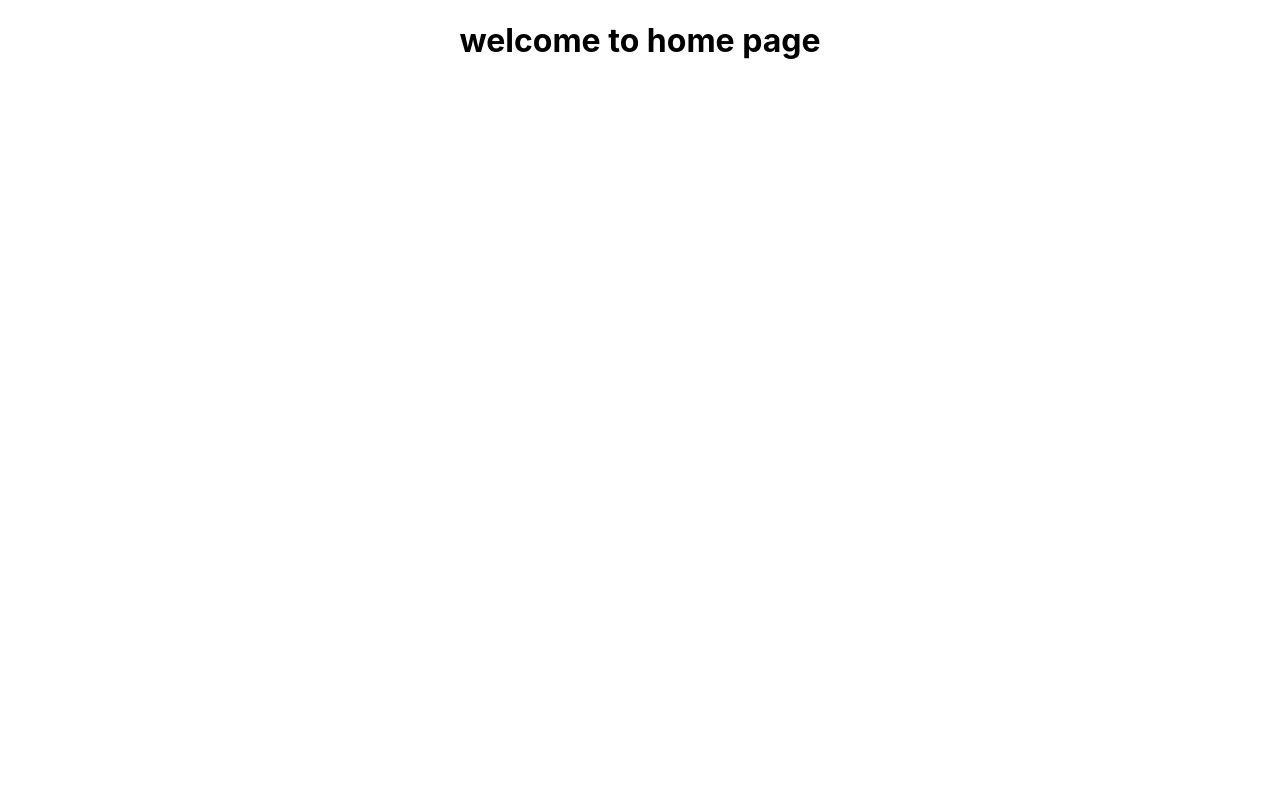
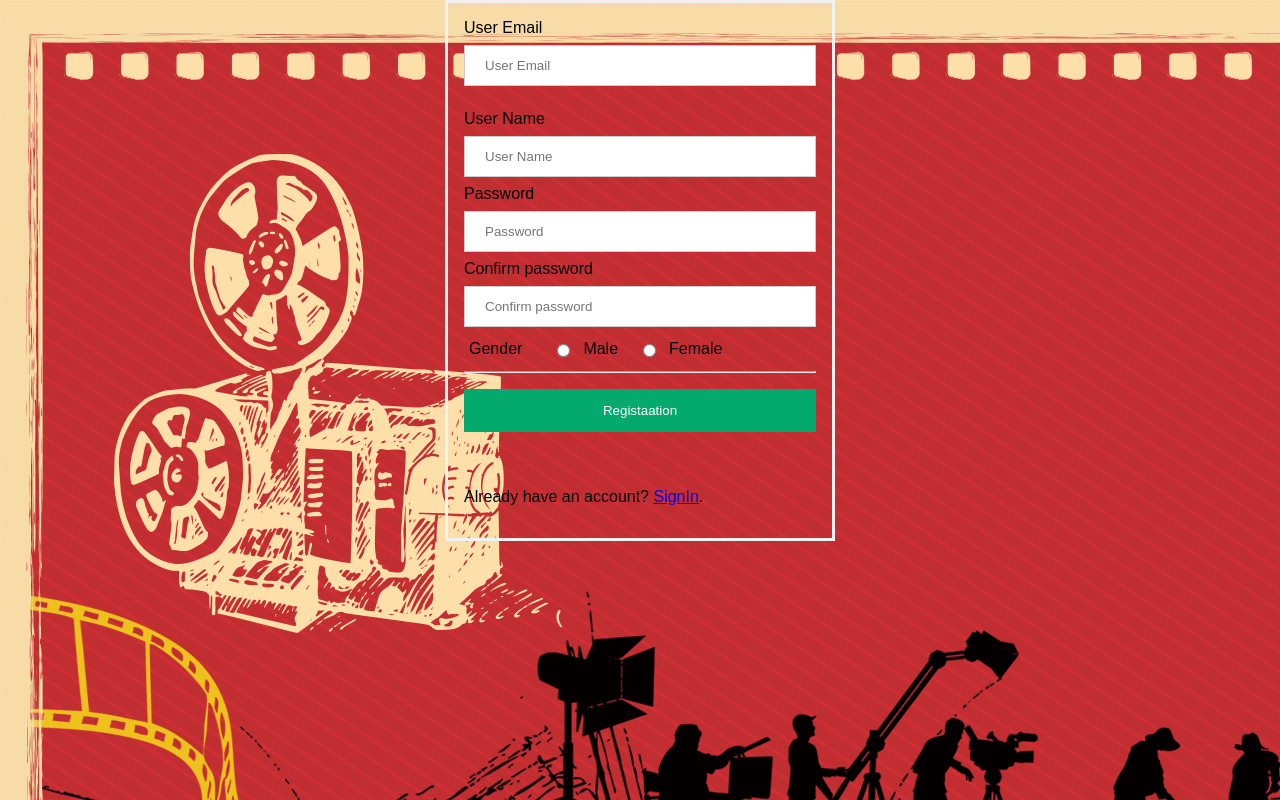
Before and after one commit to krish12dev/movie_app, a React (Create React App) app in the folder frontend_app/: page /signup in a window 1280 px wide. Built offline with nearby package versions, Linux system fonts and the light colour scheme.

Commit message:
setup login signup ui

```diff
--- a/frontend_app/package.json
+++ b/frontend_app/package.json
@@ -8,6 +8,7 @@
     "@testing-library/user-event": "^13.5.0",
     "react": "^18.2.0",
     "react-dom": "^18.2.0",
+    "react-router-dom": "^6.22.3",
     "react-scripts": "5.0.1",
     "web-vitals": "^2.1.4"
   },
--- a/frontend_app/src/App.js
+++ b/frontend_app/src/App.js
@@ -1,9 +1,10 @@
 import './App.css';
+import RoutePage from './Router/RoutePage';
 
 function App() {
   return (
-    <div className="App">
-      <h1>welcome to home page</h1>
+    <div >
+      <RoutePage/>
     </div>
   );
 }
--- /dev/null
+++ b/frontend_app/src/Components/Input/index.jsx
@@ -0,0 +1,9 @@
+const Input = ({title, onChangeHandler, types, names, values, placeholdername}) => {
+  return (
+    <>
+      <lable>{title}</lable>
+      <input type={types} onChange={onChangeHandler} name={names} value={values} placeholder={placeholdername}/>
+    </>
+  );
+};
+export default Input;
--- /dev/null
+++ b/frontend_app/src/Pages/Home/index.jsx
@@ -0,0 +1,6 @@
+const Home =()=>{
+    return(
+        <></>
+    )
+}
+export default Home
--- /dev/null
+++ b/frontend_app/src/Pages/Login/index.jsx
@@ -0,0 +1,119 @@
+import { useEffect, useState } from "react";
+import Input from "../../Components/Input";
+import { Strings } from "../../Strings";
+import { Link, Outlet } from "react-router-dom";
+import "./login.css";
+const LoginPage = () => {
+  const initialState = { username: "", password: "", checkbox: true };
+  const [formValue, setFormValue] = useState(initialState);
+  const [formError, setFormError] = useState({});
+  const [submitValue, setSubmitValue] = useState(false);
+  const [output, setOutPut] = useState([]);
+  const [editableIndex, setEditableIndex] = useState(-1);
+  const [isEditable, setEditable] = useState(false);
+
+  const submitHandler = (e) => {
+    e.preventDefault();
+    setFormError(validate(formValue));
+    setSubmitValue(true);
+    const currentdata = [...output, formValue];
+    setOutPut(currentdata);
+    setFormValue(initialState);
+  };
+  const validate = (values) => {
+    const errors = {};
+    if (!values.username) {
+      errors.username = "Username is required!";
+    }
+    if (!values.password) {
+      errors.password = "Password is required";
+    } else if (values.password.length < 4) {
+      errors.password = "Password must be more than 4 characters";
+    } else if (values.password.length > 10) {
+      errors.password = "Password cannot exceed more than 10 characters";
+    }
+    return errors;
+  };
+
+  const changeHandler = (e) => {
+    const { name, value } = e.target;
+    setFormValue({ ...formValue, [name]: value });
+  };
+  //   const deleteHandler =(index)=>{
+  //     const recentdata = (output.filter((item,i)=> i !== index))
+  //     setOutPut(recentdata)
+
+  //   }
+  //   const editHandler =(index) =>{
+  //     const selectItem = output[index]
+  //     setFormValue(selectItem)
+  //     setEditableIndex(index)
+  //     setEditable(true)
+
+  //   }
+  //   const updateHandler =(e,index) =>{
+  //     e.preventDefault()
+  //     const updateData = [...output]
+  //     if(editableIndex !== null && editableIndex >=0){
+  //       updateData[editableIndex] = formValue
+  //       setEditable(false)
+  //       setOutPut(updateData)
+  //       setFormValue(initialState)
+  //     }
+  //   }
+
+  return (
+    <>
+      <form onSubmit={submitHandler}>
+        <div className="imageContainer">
+          <img src="img_avatar2.png" alt="company logo" className="avatar" />
+        </div>
+        <div className="container">
+          <label htmlFor="uname">
+            <b>Username</b>
+          </label>
+          <Input
+            types="text"
+            names="username"
+            values={formValue.username}
+            onChangeHandler={changeHandler}
+            placeholdername={Strings.emailOrPhoneNumber}
+          />
+          <p className="errorField">{formError.username}</p>
+          <label htmlFor="password">
+            <b>password</b>
+          </label>
+          <Input
+            types="password"
+            names="password"
+            values={formValue.password}
+            onChangeHandler={changeHandler}
+            placeholdername={Strings.password}
+          />
+          <p className="errorfield">{formError.password}</p>
+          <button type="submit">Login</button>
+          <label>
+            <Input
+              types="checkbox"
+              names="checkbox"
+              values={formValue.checkbox}
+              onChangeHandler={changeHandler}
+              placeholdername={Strings.emailOrPhoneNumber}
+            />
+            Remember me
+          </label>
+        </div>
+        <div className="container">
+          <span>
+            <Link to="/forgot_password">Forgot Password</Link>
+          </span>
+          <span className="sign_up">
+            <Link to="/signup">Sign up</Link>
+          </span>
+        </div>
+        <Outlet />
+      </form>
+    </>
+  );
+};
+export default LoginPage;
--- /dev/null
+++ b/frontend_app/src/Pages/Login/login.css
@@ -0,0 +1,58 @@
+
+body{
+    font-family: Arial, Helvetica, sans-serif;
+    background-image: url('../../assets/—Pngtree—movie\ shooting\ silhouette\ film\ festival_1055345.jpg');
+    opacity: 1;
+}
+form{
+    border: 3px solid #f1f1f1;
+    max-width: 30%;
+    margin: auto;
+}
+input[type=text], input[type=password], input[type = email] {
+    width: 100%;
+    padding: 12px 20px;
+    margin: 8px 0;
+    display: inline-block;
+    border: 1px solid #ccc;
+    box-sizing: border-box;
+}
+button{
+    background-color: #04aa6d;
+    color: white;
+    padding: 14px 20px;
+    margin: 8px 0;
+    border: none;
+    cursor: pointer;
+    width: 100%;
+}
+.gender{
+    display: flex;
+    padding: 5px;
+    gap: 10px;
+}
+button:hover{
+    opacity: 0.8
+}
+.imageContainer{
+    text-align: center;
+    margin: 24px 0 12px 0
+}
+img.avatar{
+    width: 40%;
+    border-radius: 50%;
+}
+.container{
+    padding: 16px;
+}
+span.sign_up{
+    float: right;
+    padding-top: 16px;
+}
+@media screen and (max-width: 300px) {
+    span.sign_up{
+        display: block;
+        float: none;
+    }
+
+}
--- /dev/null
+++ b/frontend_app/src/Pages/SignUp/index.jsx
@@ -0,0 +1,104 @@
+import React, { useEffect, useState } from "react";
+import { Link, Outlet } from "react-router-dom";
+import "./Signup.css";
+import Input from "../../Components/Input";
+import { Strings } from "../../Strings";
+
+const SignUp = () => {
+  const initialState = { email: "", password: "", pswconf: "" };
+  const [formValue, setFormValue] = useState(initialState);
+  const [formError, setFormError] = useState({});
+  const [formOutput, setFormOutput] = useState([]);
+  const [editableIndex, setEditableIndex] = useState(-1);
+  const [isEditable, setIsEditable] = useState(false);
+  const [isSubmit, setSubmit] = useState(false);
+
+  const submitHandler = (e) => {
+    e.preventDefault();
+    setFormError(validate(formValue));
+    const currentdata = [...formOutput, formValue];
+    setFormOutput(currentdata);
+  };
+  const validate = (values) => {
+    const errors = {};
+    if (!values.email) {
+      errors.email = "Please enter valid email id";
+    }
+    return errors;
+  };
+  const changeHandler = (e) => {
+    const { name, value } = e.target;
+    setFormValue({ ...formValue, [name]: value });
+  };
+  return (
+    <>
+      <form onSubmit={submitHandler}>
+        <div className="container">
+          <label htmlFor="emnail">{Strings.email}</label>
+          <Input
+            types="email"
+            names="email"
+            values={formValue.email}
+            onChangeHandler={changeHandler}
+            placeholdername={Strings.email}
+          />
+          <p>{formError.email}</p>
+          <label htmlFor="username">{Strings.userName}</label>
+          <Input
+            types="text"
+            names="username"
+            values={formValue.username}
+            onChangeHandler={changeHandler}
+            placeholdername={Strings.userName}
+          />
+          <label htmlFor="psw">Password</label>
+          <Input
+            types="text"
+            names="password"
+            values={formValue.password}
+            onChangeHandler={changeHandler}
+            placeholdername={Strings.password}
+          />
+          <label>Confirm password</label>
+          <Input
+            types="text"
+            names="password"
+            values={formValue.password}
+            onChangeHandler={changeHandler}
+            placeholdername={Strings.confirmPassword}
+          />
+          <div className="gender">
+            <label htmlFor="gender">Gender</label>
+            <br />
+            <Input
+              className="app-check"
+              types="Radio"
+              names="male"
+              values="male"
+            />
+            <label>Male</label>
+            <Input
+              className="app-check"
+              types="Radio"
+              names="female"
+              values="female"
+            />
+            <label>Female</label>
+          </div>
+          <hr />
+
+          <button className="registation" type="submit">
+            Registaation
+          </button>
+        </div>
+        <div class="container signin">
+          <p>
+            Already have an account? <Link to="/signup">SignIn</Link>.
+          </p>
+        </div>
+      </form>
+    </>
+  );
+};
+
+export default SignUp;
--- /dev/null
+++ b/frontend_app/src/Router/PrivateRoute.jsx
@@ -0,0 +1,9 @@
+import { Route, Redirect, Outlet, Navigate } from "react-router-dom"
+
+const PrivateRoute = () =>{
+    let auth = {'token': true}
+    return (
+        auth?.token ? <Outlet/> : <Navigate to ='/login'/>
+    )
+}
+export default PrivateRoute
--- /dev/null
+++ b/frontend_app/src/Router/RoutePage.jsx
@@ -0,0 +1,22 @@
+import { BrowserRouter, Route, Routes } from "react-router-dom"
+import PrivateRoute from "./PrivateRoute"
+import LoginPage from "../Pages/Login"
+import Home from "../Pages/Home"
+import SignUp from "../Pages/SignUp"
+
+const RoutePage =() =>{
+    return(
+        <>
+        <BrowserRouter>
+        <Routes>
+            <Route element={<PrivateRoute/>}>
+                <Route path="/" element={<Home/>}/>
+            </Route>
+                <Route path="/login" element={<LoginPage/>}/>
+                <Route path="/signup" element={<SignUp/>}/>
+        </Routes>
+        </BrowserRouter>
+        </>
+    )
+}
+export default RoutePage
--- /dev/null
+++ b/frontend_app/src/Strings.js
@@ -0,0 +1,14 @@
+export const Strings = {
+    signIn: "Sign In",
+    emailOrPhoneNumber: "Email or phone number",
+    password: "Password",
+    forgotPassword: "Forgot password",
+    rememberMe: "Remember me",
+    SignUp: "Sign Up",
+    enterEmailAddress: "Enter email address",
+    email: "User Email",
+    createNewPassword: "Create new password",
+    confirmPassword: "Confirm password",
+    userName: "User Name"
+
+}
```
Also changed, not shown: frontend_app/src/Components/Button/index.jsx (added, +9 -0 lines), frontend_app/src/Pages/SignUp/Signup.css (added), frontend_app/src/assets/—Pngtree—movie shooting silhouette film festival_1055345.jpg (added), 1 other file (tests, documents, lock files or other folders).
